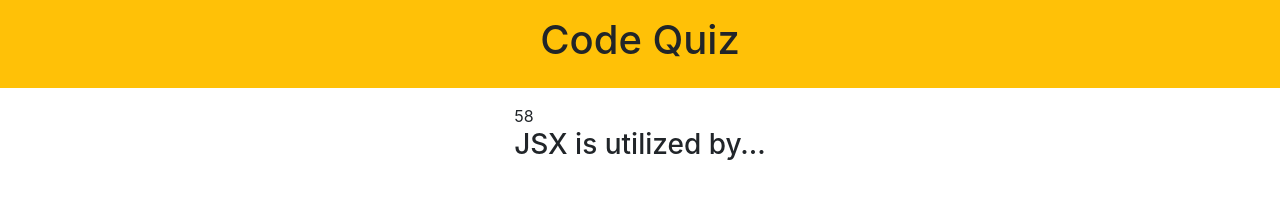
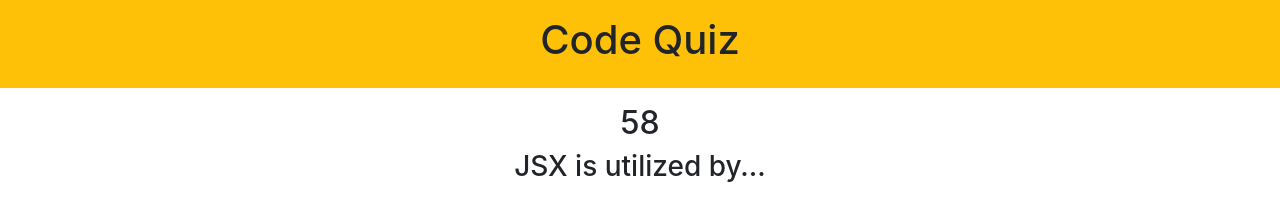
Before and after one commit to kelstho/code-quiz, a plain HTML site: page index.html in a window 1280 px wide. Both pictures are taken after a click on the button "Start". Drawn offline with nearby package versions, Linux system fonts and the light colour scheme.

Commit message:
style timer

```diff
--- a/index.html
+++ b/index.html
@@ -25,8 +25,8 @@
         </div>
       </div>
       <div class="hide" id="game-div">
-        <div class="row">
-          <div class="timer-div"><span id="timer">0</span></div>
+        <div class="row justify-content-center">
+          <div class="timer-div"><h2 id="timer">0</h2></div>
         </div>
         <div class="row">
           <div class="col-s12" id="questions">
```
